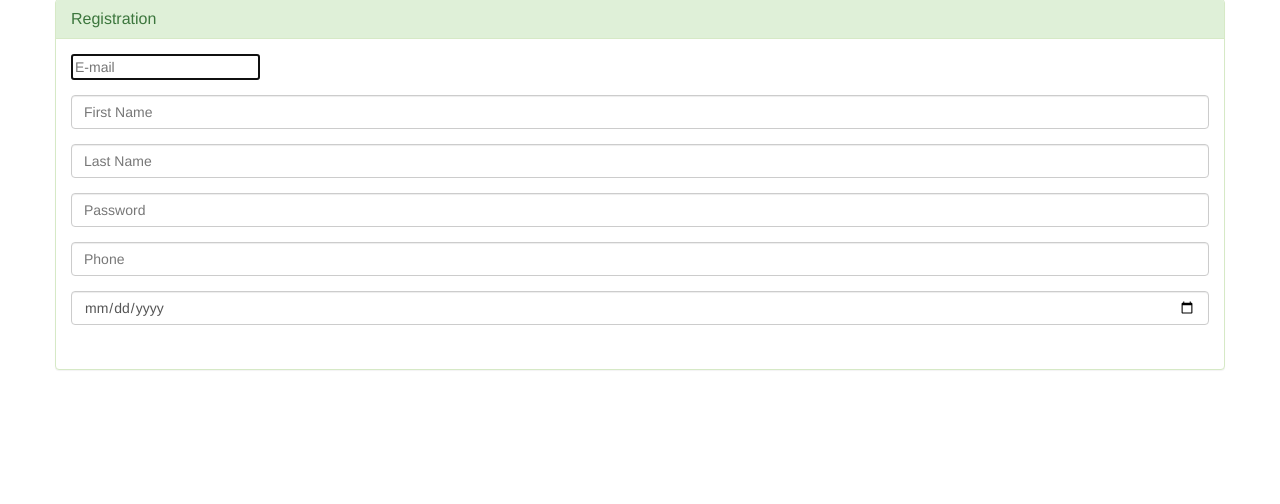
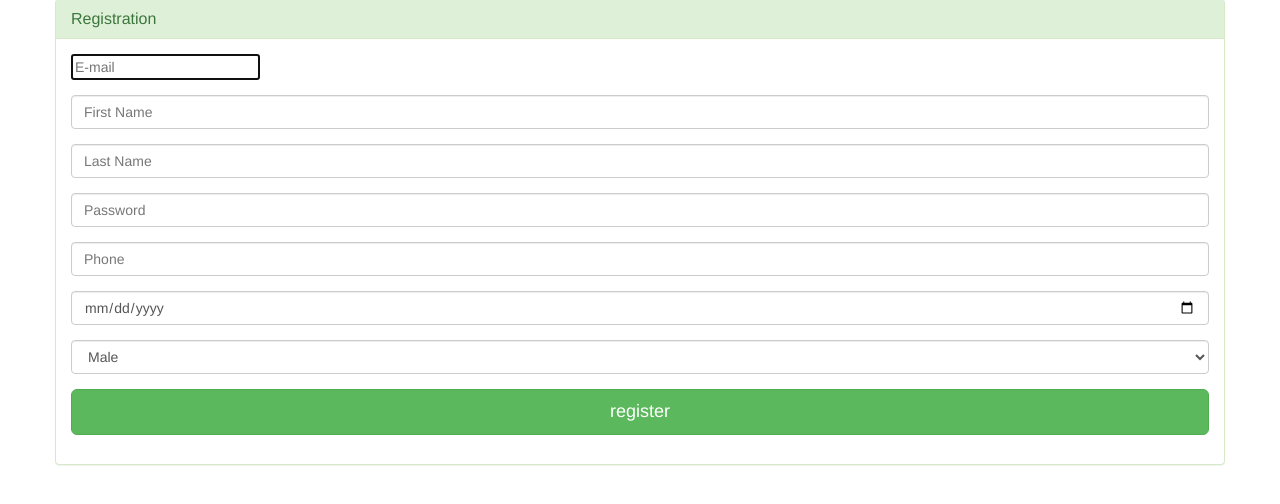
Before and after one commit to officialmaj/IS218FinalProject, a PHP site: page /registration.php in a window 1280 px wide. Shown: the part 151-655 px from the top of the page. Run offline with PHP 8.4, Linux system fonts and the light colour scheme.

Commit message:
created button for registration

```diff
--- a/registration.php
+++ b/registration.php
@@ -59,8 +59,16 @@
 								<input class="form-control" placeholder="Birthday" name="birthday" type="date" autofocus>
 							</div>
 
+							<div class="form-group">
+								<select name="gender" class="form-control">
+									<option value="male"> Male </option>
+									<option value="male"> Male </option>
+									<option value="male"> Male </option>
+							</select>
 
+							</div>
 
+							<input class="btn btn-lg btn-success btn-block" type"submit" value="register" name="register">
 
 
 
@@ -68,4 +76,6 @@
 
 
 
+
+
 	</body>
```
